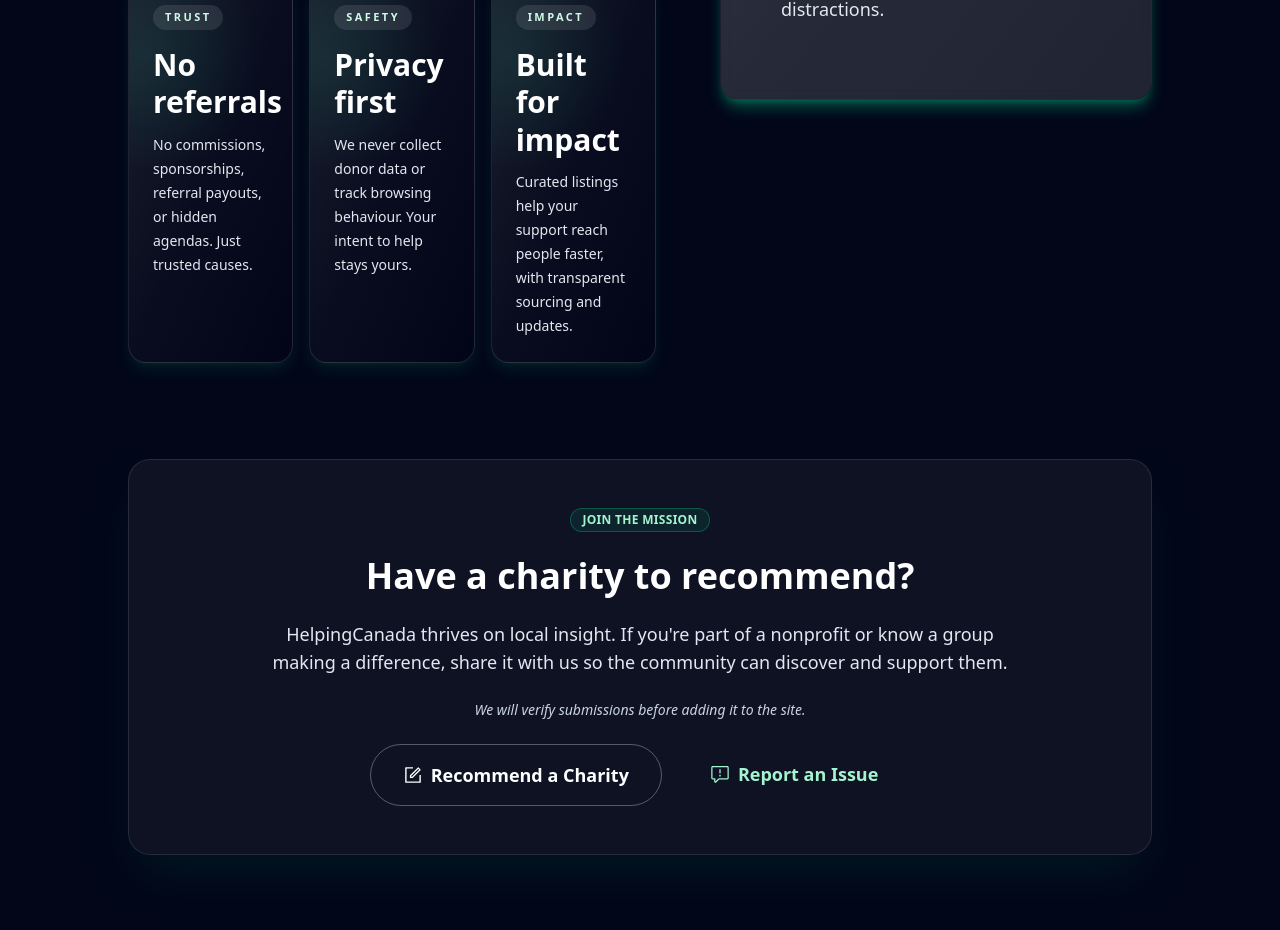
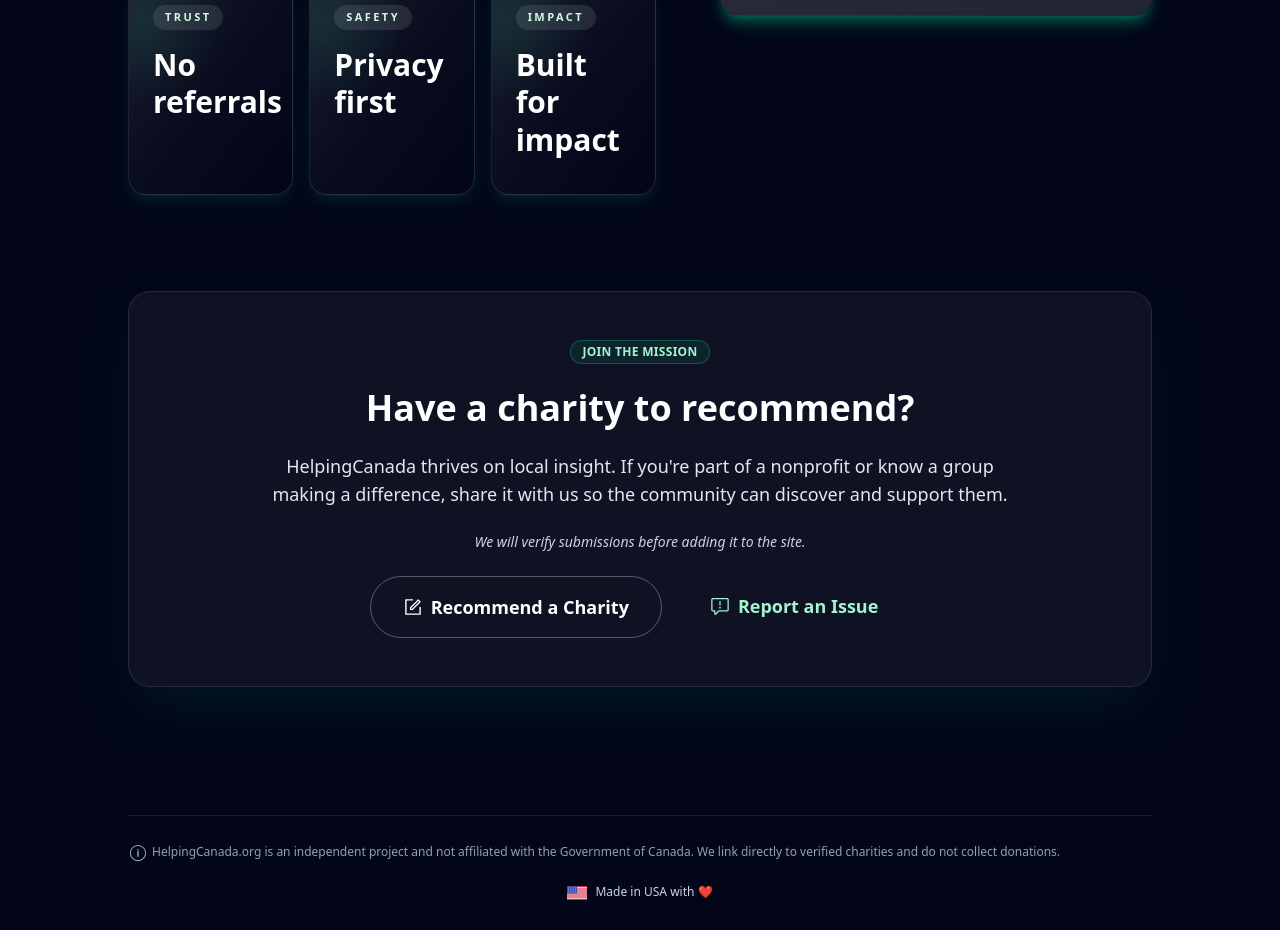
Before and after one commit to gmook9/helpingCanada, a Next.js app: page / in a window 1280 px wide. Shown: the part 1240-2170 px from the top of the page. Built offline with nearby package versions, Linux system fonts and the light colour scheme; grey boxes are pictures that could not be loaded.

Commit message:
removed highlight desc

```diff
--- a/src/app/page.tsx
+++ b/src/app/page.tsx
@@ -18,21 +18,17 @@
 const highlights = [
   {
     title: "No referrals",
-      description: "No commissions, sponsorships, referral payouts, or hidden agendas. Just trusted causes.",
     label: "Trust",
   },
   {
     title: "Privacy first",
-      description: "We never collect donor data or track browsing behaviour. Your intent to help stays yours.",
     label: "Safety",
   },
   {
     title: "Built for impact",
-      description: "Curated listings help your support reach people faster, with transparent sourcing and updates.",
     label: "Impact",
   },
 ];
-
   return (
     <div className="relative min-h-screen overflow-hidden bg-slate-950 text-slate-100">
       {/* Background layer */}
```
Lines whose indentation alone changed are shown as unchanged.
